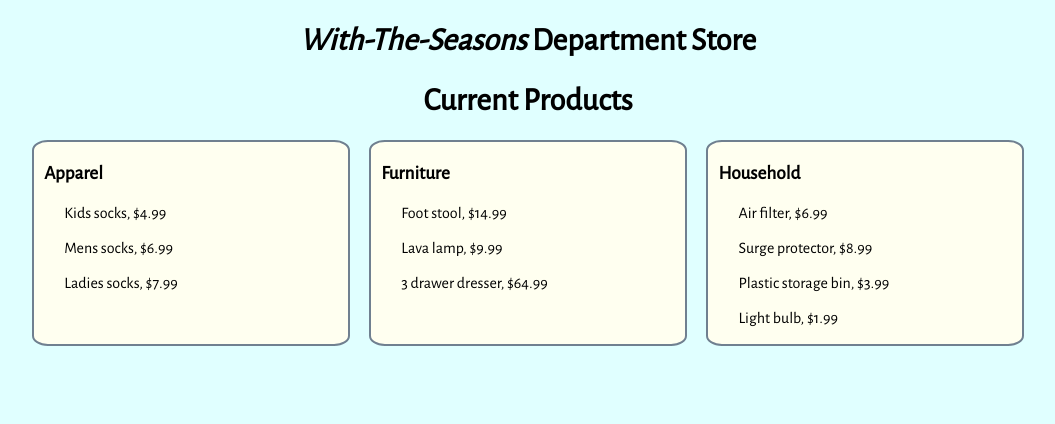
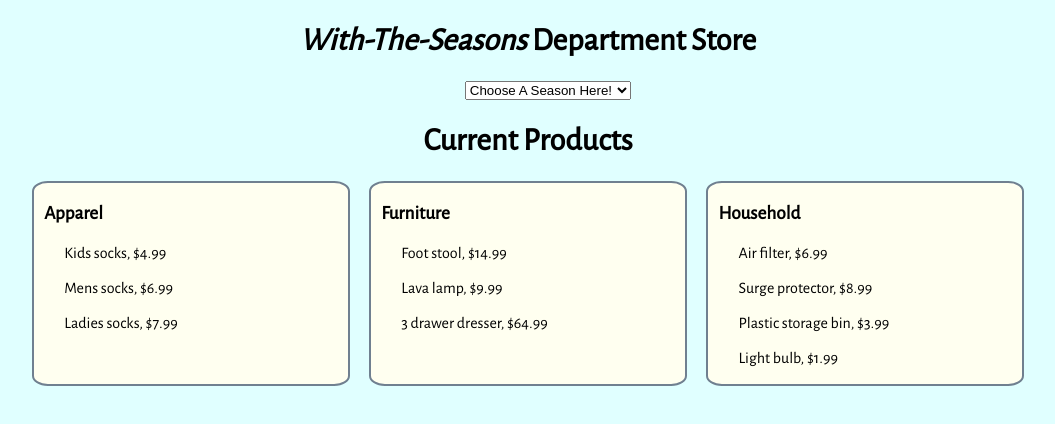
Before and after one commit to SMITHsharon/seasonalSales, a plain HTML site: page index.html in a window 1280 px wide. Shown: the whole page, without its empty margins (112-1167 px from the left). Drawn offline with nearby package versions, Linux system fonts and the light colour scheme.

Commit message:
added and positioned <select> element

```diff
--- a/index.html
+++ b/index.html
@@ -8,7 +8,17 @@
 	</head>
 
 	<body>
-		<h1><em>With-The-Seasons</em> Department Store</h1>
+
+ 		<h1><em>With-The-Seasons</em> Department Store</h1>
+
+ 		<div id="selectElement">
+			<select name="select">
+	 			<option value="initState" selected>Choose A Season Here!</option>
+	 			<option value="winter">Winter</option>
+	 			<option value="autumn">Autumn</option>
+	 			<option value="spring">Spring</option>
+	 		</select>
+	 	</div>
 
 		<div id="productsContainer">
       		<!-- Products Output goes here -->
--- a/sales.css
+++ b/sales.css
@@ -39,6 +39,11 @@ body {
 h1 {
 	text-align: center;
 }
+
+#selectElement {
+	margin-left: 45%;
+}
+
 .deptName {
 	font-weight: 900;
 	font-size: 1.2em;
```
Also changed, not shown: 1 other file.
